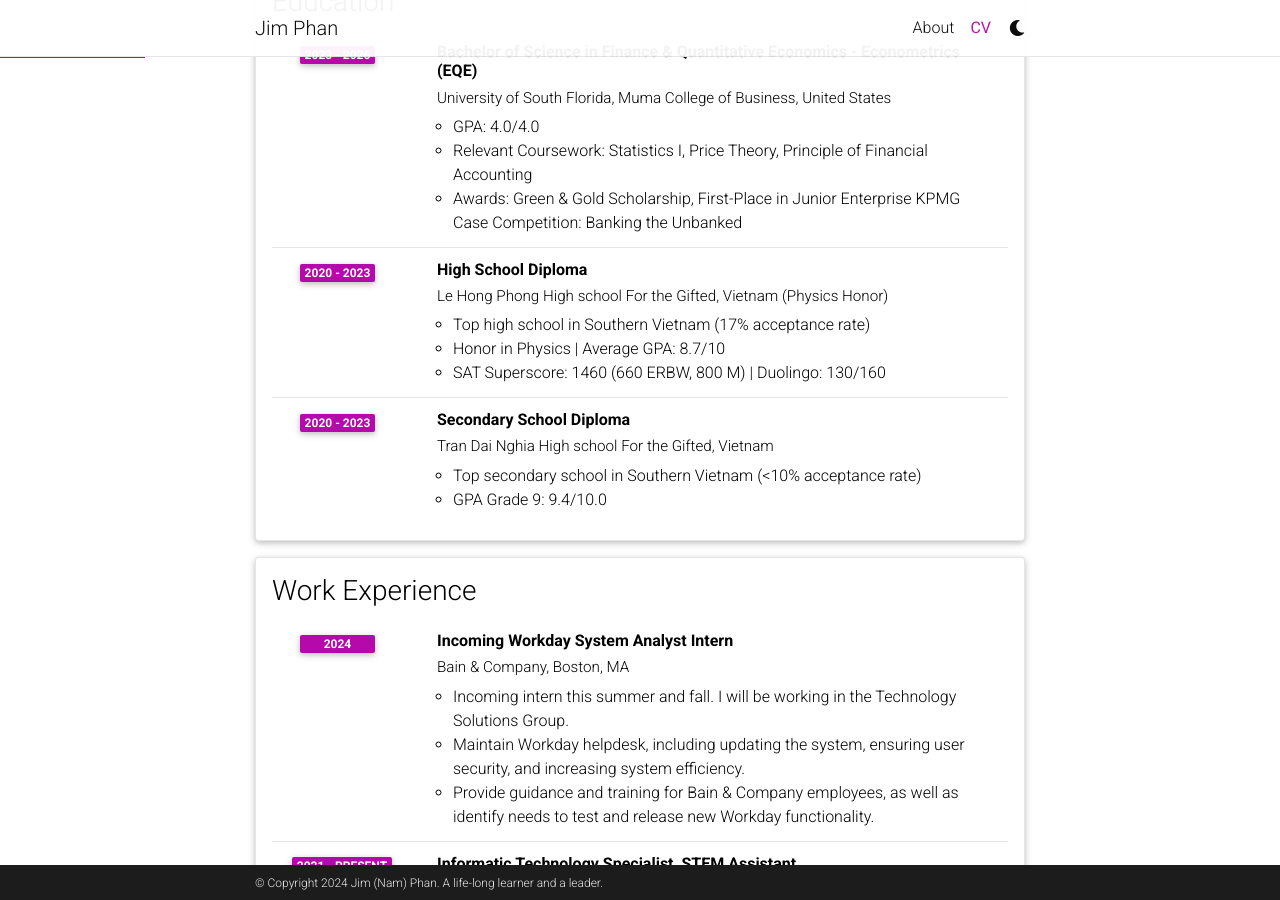
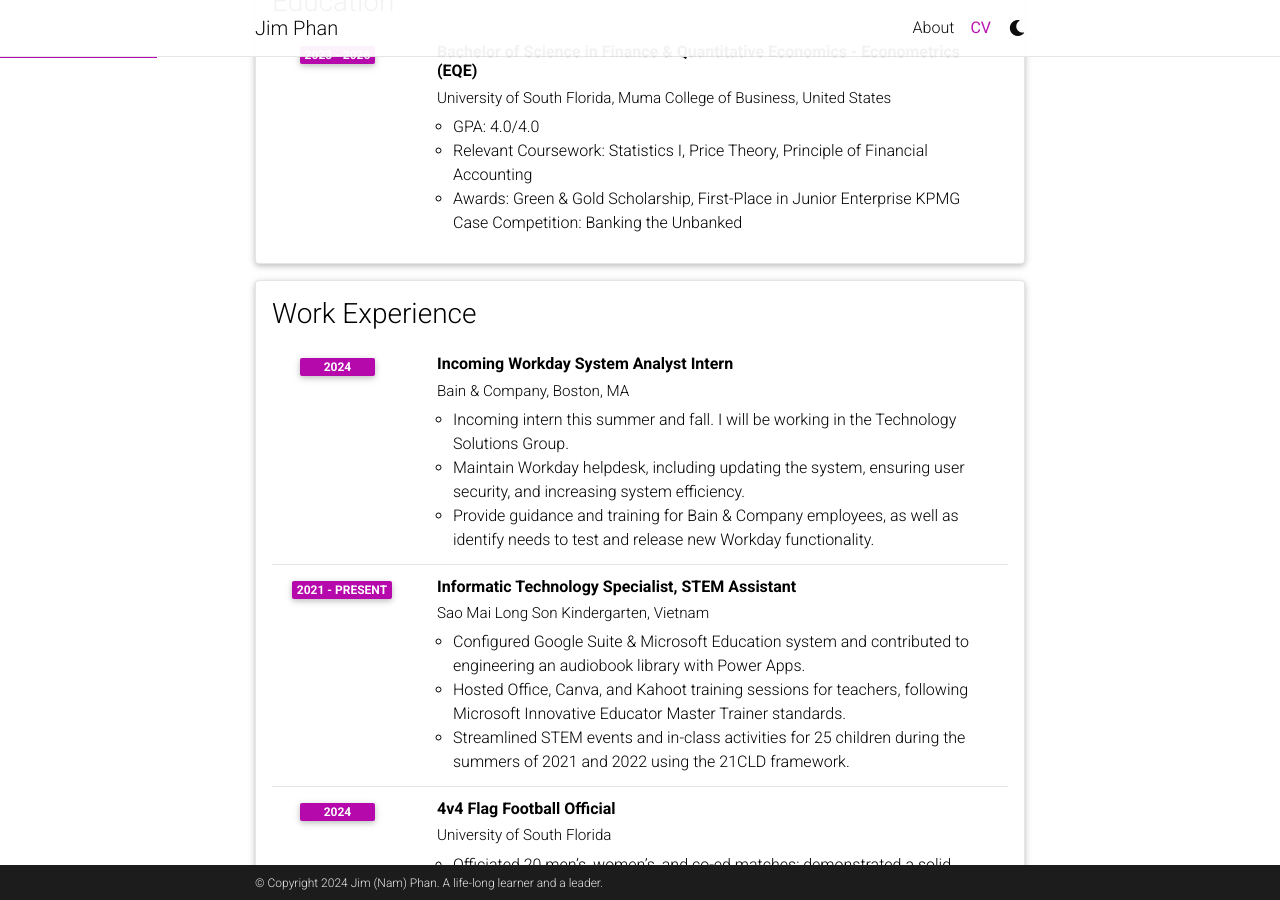
Before and after one commit to phannhatnamlhp/phannhatnamlhp.github.io, a Jekyll site: the page built from _pages/cv.md, in a window 1280 px wide and 900 px high, scrolled down 425 px. Built offline with Jekyll 4.4.1, drawn with Linux system fonts in a browser that asks for light colours; comment, search, counter and statistics services are not loaded; a style sheet for code colours, icons or effects is not loaded.

Commit message:
Update cv.yml

```diff
--- a/_data/cv.yml
+++ b/_data/cv.yml
@@ -18,21 +18,6 @@
         - GPA&#58 4.0/4.0
         - Relevant Coursework&#58 Statistics I, Price Theory, Principle of Financial Accounting
         - Awards&#58 Green & Gold Scholarship, First-Place in Junior Enterprise KPMG Case Competition&#58 Banking the Unbanked
-
-    - title: High School Diploma
-      institution: Le Hong Phong High school For the Gifted, Vietnam (Physics Honor)
-      year: 2020 - 2023
-      description:
-        - Top high school in Southern Vietnam (17% acceptance rate)
-        - Honor in Physics | Average GPA&#58 8.7/10
-        - SAT Superscore&#58 1460 (660 ERBW, 800 M) | Duolingo&#58 130/160
-
-    - title: Secondary School Diploma
-      institution: Tran Dai Nghia High school For the Gifted, Vietnam
-      year: 2020 - 2023
-      description:
-        - Top secondary school in Southern Vietnam (<10% acceptance rate)
-        - GPA Grade 9&#58 9.4/10.0
 
 - title: Work Experience
   type: time_table
```
